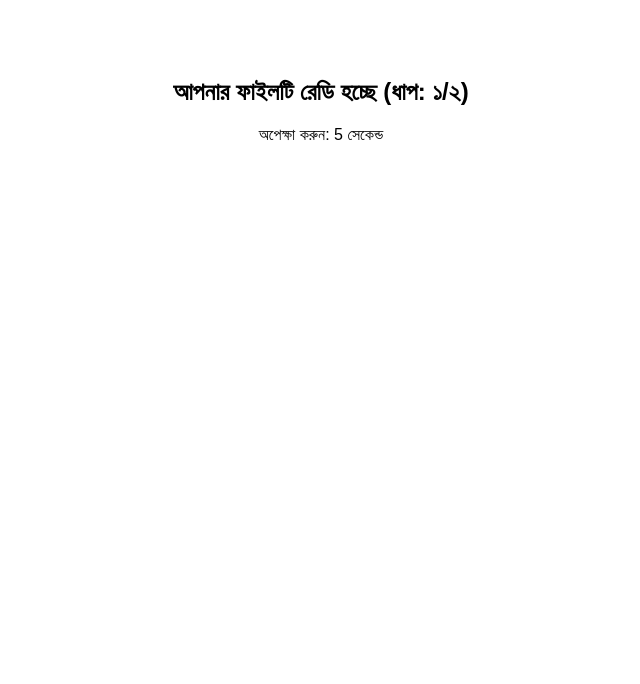
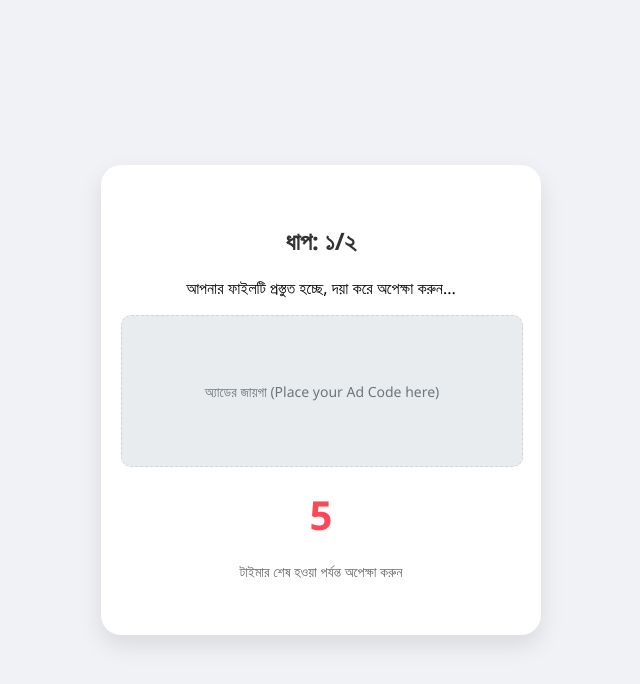
Before and after one commit to nahidx07/Moviefantasy, a website: page public/index.html in a window 1280 px wide. Shown: the whole page, without its empty margins (319-959 px from the left). Drawn offline with Linux system fonts and the light colour scheme.

Commit message:
Revamp index.html layout and styling

```diff
--- a/public/index.html
+++ b/public/index.html
@@ -1,36 +1,110 @@
 <!DOCTYPE html>
-<html>
+<html lang="en">
 <head>
-    <title>Wait for Link - Step 1</title>
+    <meta charset="UTF-8">
     <meta name="viewport" content="width=device-width, initial-scale=1.0">
+    <title>Step 1/2 - Processing Your File</title>
     <style>
-        body { font-family: sans-serif; text-align: center; padding-top: 50px; }
-        .btn { padding: 15px 30px; background: #0088cc; color: white; border: none; display: none; margin: 20px auto; cursor: pointer; }
+        body {
+            font-family: 'Segoe UI', Tahoma, Geneva, Verdana, sans-serif;
+            text-align: center;
+            background-color: #f0f2f5;
+            margin: 0;
+            display: flex;
+            align-items: center;
+            justify-content: center;
+            height: 100vh;
+        }
+        .container {
+            background: #ffffff;
+            padding: 40px 20px;
+            border-radius: 20px;
+            box-shadow: 0 10px 25px rgba(0,0,0,0.1);
+            max-width: 400px;
+            width: 90%;
+        }
+        h2 { color: #333; margin-bottom: 20px; }
+        .timer-box {
+            font-size: 40px;
+            font-weight: bold;
+            color: #ff4757;
+            margin: 20px 0;
+        }
+        .ad-placeholder {
+            width: 100%;
+            height: 150px;
+            background: #e9ecef;
+            border-radius: 10px;
+            display: flex;
+            align-items: center;
+            justify-content: center;
+            color: #6c757d;
+            font-size: 14px;
+            border: 1px dashed #ced4da;
+            margin-bottom: 20px;
+        }
+        .btn {
+            background-color: #0088cc;
+            color: white;
+            padding: 15px 30px;
+            border: none;
+            border-radius: 10px;
+            font-size: 18px;
+            font-weight: bold;
+            cursor: pointer;
+            display: none;
+            width: 100%;
+            transition: background 0.3s ease;
+        }
+        .btn:hover { background-color: #0077b5; }
+        .info { color: #666; font-size: 14px; margin-top: 10px; }
     </style>
 </head>
 <body>
-    <h2>আপনার ফাইলটি রেডি হচ্ছে (ধাপ: ১/২)</h2>
-    <div id="ad-space"> </div>
-    <p>অপেক্ষা করুন: <span id="timer">10</span> সেকেন্ড</p>
 
-    <button id="nextBtn" class="btn" onclick="nextPage()">Continue to Next Step</button>
+    <div class="container">
+        <h2>ধাপ: ১/২</h2>
+        <p>আপনার ফাইলটি প্রস্তুত হচ্ছে, দয়া করে অপেক্ষা করুন...</p>
+
+        <div class="ad-placeholder">
+            অ্যাডের জায়গা (Place your Ad Code here)
+        </div>
+
+        <div id="timer" class="timer-box">10</div>
+
+        <button id="nextBtn" class="btn" onclick="nextPage()">পরবর্তী ধাপে যান</button>
+        <p class="info" id="infoText">টাইমার শেষ হওয়া পর্যন্ত অপেক্ষা করুন</p>
+    </div>
 
     <script>
-        let count = 10;
+        let timeLeft = 10;
+        const timerElement = document.getElementById('timer');
+        const nextBtn = document.getElementById('nextBtn');
+        const infoText = document.getElementById('infoText');
+
+        // URL থেকে ফাইল আইডি (vid) সংগ্রহ করা
         const urlParams = new URLSearchParams(window.location.search);
         const vid = urlParams.get('id');
 
-        const itv = setInterval(() => {
-            count--;
-            document.getElementById('timer').innerText = count;
-            if(count <= 0) {
-                clearInterval(itv);
-                document.getElementById('nextBtn').style.display = 'block';
+        const countdown = setInterval(() => {
+            timeLeft--;
+            timerElement.innerText = timeLeft;
+
+            if (timeLeft <= 0) {
+                clearInterval(countdown);
+                timerElement.style.display = 'none';
+                nextBtn.style.display = 'block';
+                infoText.innerText = "বাটনে ক্লিক করে পরের পেজে যান";
             }
         }, 1000);
 
         function nextPage() {
-            window.location.href = `/final?id=${vid}`;
+            if (vid) {
+                // সরাসরি /final.html ফাইলে নিয়ে যাবে
+                window.location.href = `/final.html?id=${vid}`;
+            } else {
+                alert("এরর: কোনো ফাইল আইডি পাওয়া যায়নি!");
+            }
         }
     </script>
 </body>
```
